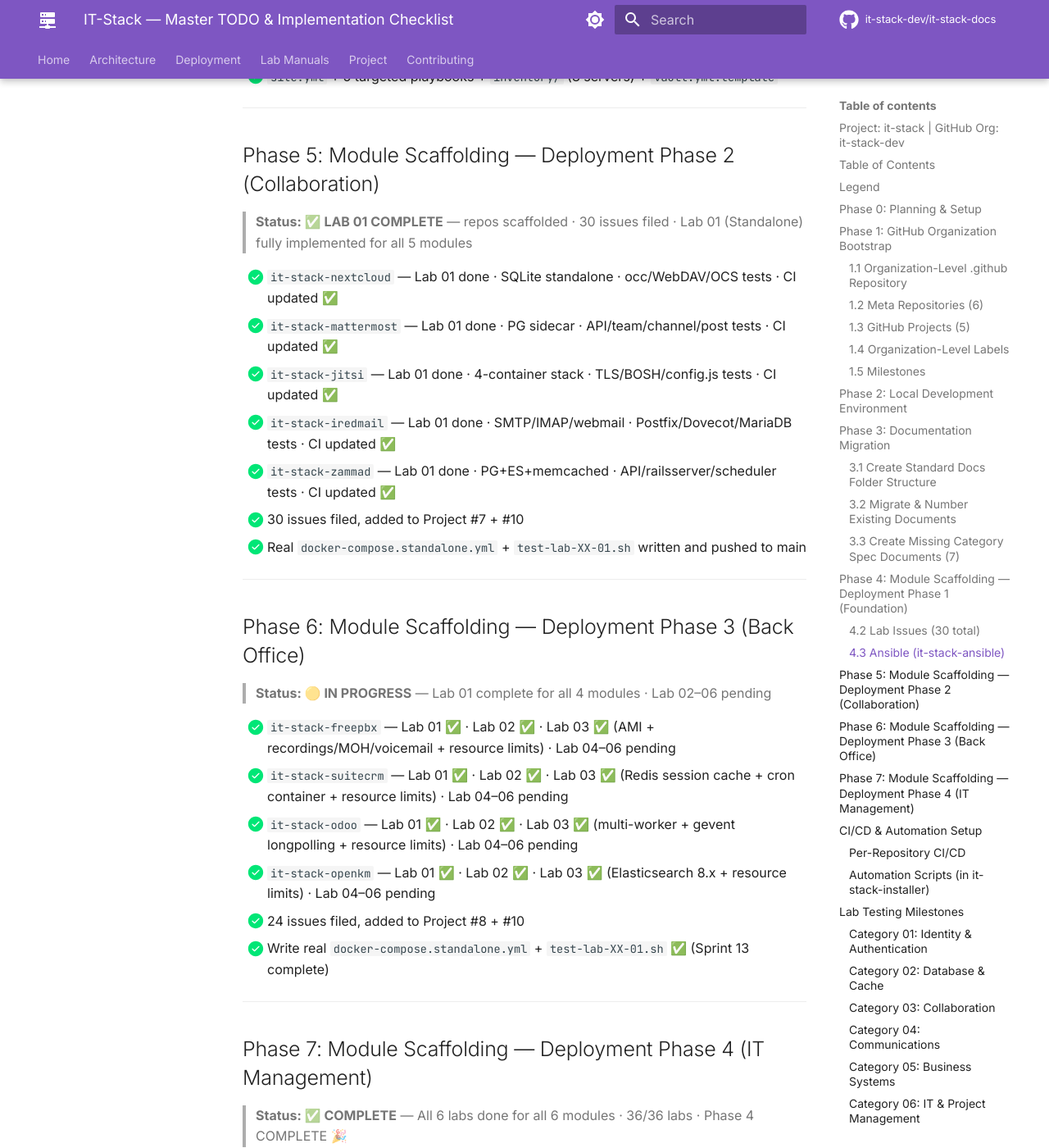
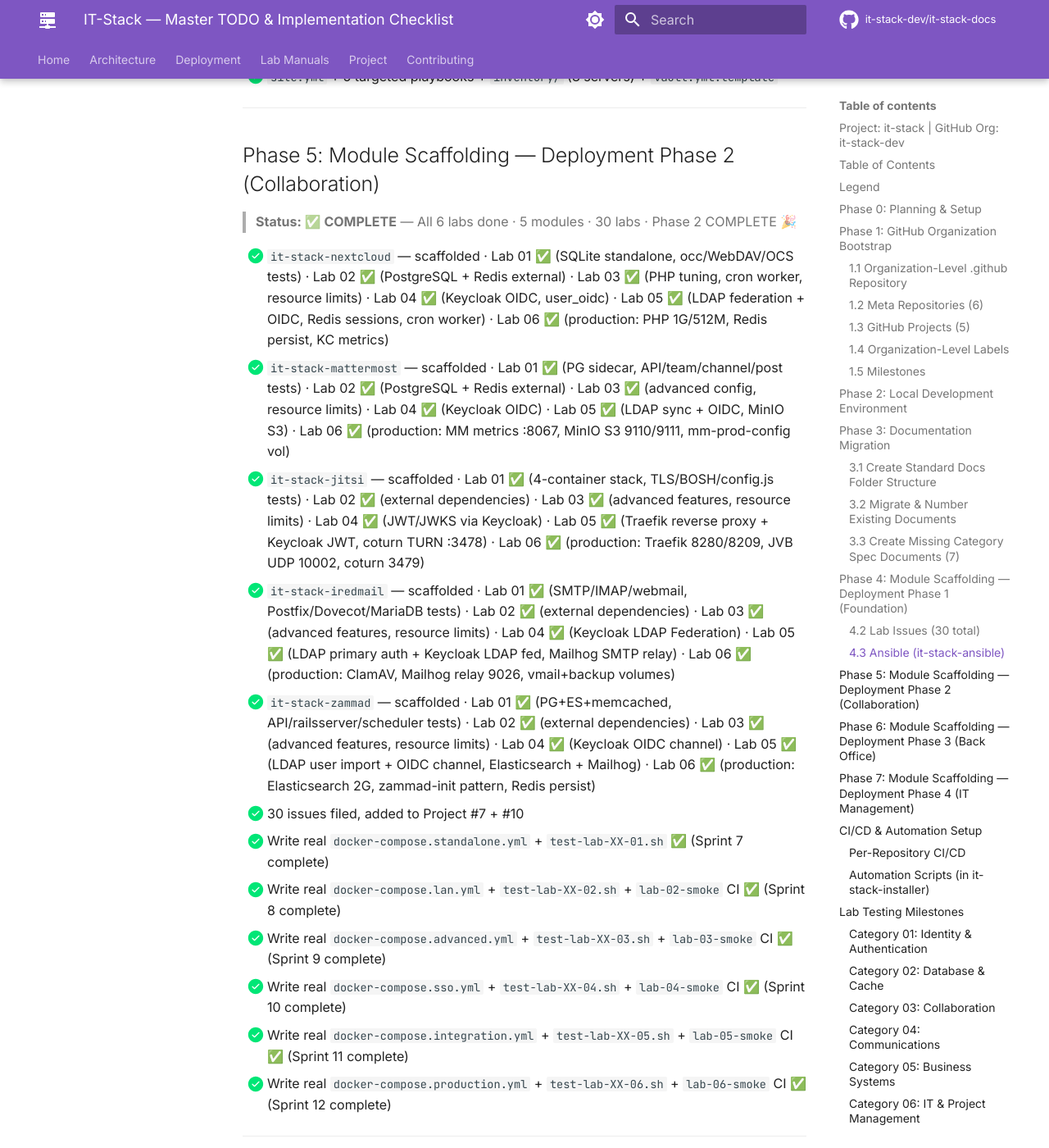
Before and after one commit to it-stack-dev/it-stack-docs, an MkDocs documentation site: the page built from docs/IT-STACK-TODO.md, in a window 1280 px wide and 1400 px high, scrolled down 6824 px. Shown: the whole window at 82% size. Built offline with MkDocs 1.6.1 and Material for MkDocs 9.7.7, drawn with Linux system fonts in a browser that asks for light colours; comment, search, counter and statistics services are not loaded; some of the changed text lies outside the part shown.

Commit message:
docs: Sprint 25 — category spec docs complete, Phase 5+6 status corrected, ES Lab 06 fixed

```diff
--- a/docs/IT-STACK-TODO.md
+++ b/docs/IT-STACK-TODO.md
@@ -122,7 +122,7 @@
 
 ## Phase 3: Documentation Migration
 
-> **Status: ✅ COMPLETE** — 14 docs migrated · MkDocs site live · numbered structure committed
+> **Status: ✅ COMPLETE** — 21 docs total · 14 migrated · 7 category specs written · MkDocs site live · numbered structure committed
 
 ### 3.1 Create Standard Docs Folder Structure
 
@@ -160,13 +160,13 @@
 
 ### 3.3 Create Missing Category Spec Documents (7)
 
-- [ ] `docs/01-core/01-identity.md` — FreeIPA + Keycloak architecture
-- [ ] `docs/01-core/02-database.md` — PostgreSQL + Redis + Elasticsearch
-- [ ] `docs/01-core/03-collaboration.md` — Nextcloud + Mattermost + Jitsi
-- [ ] `docs/01-core/04-communications.md` — iRedMail + FreePBX + Zammad
-- [ ] `docs/01-core/05-business.md` — SuiteCRM + Odoo + OpenKM
-- [ ] `docs/01-core/06-it-management.md` — Taiga + Snipe-IT + GLPI
-- [ ] `docs/01-core/07-infrastructure.md` — Traefik + Zabbix + Graylog
+- [x] `docs/01-core/01-identity.md` — FreeIPA + Keycloak architecture
+- [x] `docs/01-core/02-database.md` — PostgreSQL + Redis + Elasticsearch
+- [x] `docs/01-core/03-collaboration.md` — Nextcloud + Mattermost + Jitsi
+- [x] `docs/01-core/04-communications.md` — iRedMail + FreePBX + Zammad
+- [x] `docs/01-core/05-business.md` — SuiteCRM + Odoo + OpenKM
+- [x] `docs/01-core/06-it-management.md` — Taiga + Snipe-IT + GLPI
+- [x] `docs/01-core/07-infrastructure.md` — Traefik + Zabbix + Graylog
 
 ---
 
@@ -207,28 +207,38 @@ All 5 repos have:
 
 ## Phase 5: Module Scaffolding — Deployment Phase 2 (Collaboration)
 
-> **Status: ✅ LAB 01 COMPLETE** — repos scaffolded · 30 issues filed · Lab 01 (Standalone) fully implemented for all 5 modules
+> **Status: ✅ COMPLETE** — All 6 labs done · 5 modules · 30 labs · Phase 2 COMPLETE 🎉
 
-- [x] `it-stack-nextcloud` — Lab 01 done · SQLite standalone · occ/WebDAV/OCS tests · CI updated ✅
-- [x] `it-stack-mattermost` — Lab 01 done · PG sidecar · API/team/channel/post tests · CI updated ✅
-- [x] `it-stack-jitsi` — Lab 01 done · 4-container stack · TLS/BOSH/config.js tests · CI updated ✅
-- [x] `it-stack-iredmail` — Lab 01 done · SMTP/IMAP/webmail · Postfix/Dovecot/MariaDB tests · CI updated ✅
-- [x] `it-stack-zammad` — Lab 01 done · PG+ES+memcached · API/railsserver/scheduler tests · CI updated ✅
+- [x] `it-stack-nextcloud` — scaffolded · Lab 01 ✅ (SQLite standalone, occ/WebDAV/OCS tests) · Lab 02 ✅ (PostgreSQL + Redis external) · Lab 03 ✅ (PHP tuning, cron worker, resource limits) · Lab 04 ✅ (Keycloak OIDC, user_oidc) · Lab 05 ✅ (LDAP federation + OIDC, Redis sessions, cron worker) · Lab 06 ✅ (production: PHP 1G/512M, Redis persist, KC metrics)
+- [x] `it-stack-mattermost` — scaffolded · Lab 01 ✅ (PG sidecar, API/team/channel/post tests) · Lab 02 ✅ (PostgreSQL + Redis external) · Lab 03 ✅ (advanced config, resource limits) · Lab 04 ✅ (Keycloak OIDC) · Lab 05 ✅ (LDAP sync + OIDC, MinIO S3) · Lab 06 ✅ (production: MM metrics :8067, MinIO S3 9110/9111, mm-prod-config vol)
+- [x] `it-stack-jitsi` — scaffolded · Lab 01 ✅ (4-container stack, TLS/BOSH/config.js tests) · Lab 02 ✅ (external dependencies) · Lab 03 ✅ (advanced features, resource limits) · Lab 04 ✅ (JWT/JWKS via Keycloak) · Lab 05 ✅ (Traefik reverse proxy + Keycloak JWT, coturn TURN :3478) · Lab 06 ✅ (production: Traefik 8280/8209, JVB UDP 10002, coturn 3479)
+- [x] `it-stack-iredmail` — scaffolded · Lab 01 ✅ (SMTP/IMAP/webmail, Postfix/Dovecot/MariaDB tests) · Lab 02 ✅ (external dependencies) · Lab 03 ✅ (advanced features, resource limits) · Lab 04 ✅ (Keycloak LDAP Federation) · Lab 05 ✅ (LDAP primary auth + Keycloak LDAP fed, Mailhog SMTP relay) · Lab 06 ✅ (production: ClamAV, Mailhog relay 9026, vmail+backup volumes)
+- [x] `it-stack-zammad` — scaffolded · Lab 01 ✅ (PG+ES+memcached, API/railsserver/scheduler tests) · Lab 02 ✅ (external dependencies) · Lab 03 ✅ (advanced features, resource limits) · Lab 04 ✅ (Keycloak OIDC channel) · Lab 05 ✅ (LDAP user import + OIDC channel, Elasticsearch + Mailhog) · Lab 06 ✅ (production: Elasticsearch 2G, zammad-init pattern, Redis persist)
 - [x] 30 issues filed, added to Project #7 + #10
-- [x] Real `docker-compose.standalone.yml` + `test-lab-XX-01.sh` written and pushed to main
+- [x] Write real `docker-compose.standalone.yml` + `test-lab-XX-01.sh` ✅ (Sprint 7 complete)
+- [x] Write real `docker-compose.lan.yml` + `test-lab-XX-02.sh` + `lab-02-smoke` CI ✅ (Sprint 8 complete)
+- [x] Write real `docker-compose.advanced.yml` + `test-lab-XX-03.sh` + `lab-03-smoke` CI ✅ (Sprint 9 complete)
+- [x] Write real `docker-compose.sso.yml` + `test-lab-XX-04.sh` + `lab-04-smoke` CI ✅ (Sprint 10 complete)
+- [x] Write real `docker-compose.integration.yml` + `test-lab-XX-05.sh` + `lab-05-smoke` CI ✅ (Sprint 11 complete)
+- [x] Write real `docker-compose.production.yml` + `test-lab-XX-06.sh` + `lab-06-smoke` CI ✅ (Sprint 12 complete)
 
 ---
 
 ## Phase 6: Module Scaffolding — Deployment Phase 3 (Back Office)
 
-> **Status: 🟡 IN PROGRESS** — Lab 01 complete for all 4 modules · Lab 02–06 pending
+> **Status: ✅ COMPLETE** — All 6 labs done · 4 modules · 24 labs · Phase 3 COMPLETE 🎉
 
-- [x] `it-stack-freepbx` — Lab 01 ✅ · Lab 02 ✅ · Lab 03 ✅ (AMI + recordings/MOH/voicemail + resource limits) · Lab 04–06 pending
-- [x] `it-stack-suitecrm` — Lab 01 ✅ · Lab 02 ✅ · Lab 03 ✅ (Redis session cache + cron container + resource limits) · Lab 04–06 pending
-- [x] `it-stack-odoo` — Lab 01 ✅ · Lab 02 ✅ · Lab 03 ✅ (multi-worker + gevent longpolling + resource limits) · Lab 04–06 pending
-- [x] `it-stack-openkm` — Lab 01 ✅ · Lab 02 ✅ · Lab 03 ✅ (Elasticsearch 8.x + resource limits) · Lab 04–06 pending
+- [x] `it-stack-freepbx` — scaffolded · Lab 01 ✅ · Lab 02 ✅ · Lab 03 ✅ (AMI + recordings/MOH/voicemail + resource limits) · Lab 04 ✅ (Keycloak OIDC) · Lab 05 ✅ (SuiteCRM CTI + Zammad webhook) · Lab 06 ✅ (production: restart policy, resource limits)
+- [x] `it-stack-suitecrm` — scaffolded · Lab 01 ✅ · Lab 02 ✅ · Lab 03 ✅ (Redis session cache + cron container + resource limits) · Lab 04 ✅ (Keycloak SAML) · Lab 05 ✅ (Odoo JSONRPC + Nextcloud CalDAV) · Lab 06 ✅ (production: restart policy, resource limits)
+- [x] `it-stack-odoo` — scaffolded · Lab 01 ✅ · Lab 02 ✅ · Lab 03 ✅ (multi-worker + gevent longpolling + resource limits) · Lab 04 ✅ (Keycloak OIDC) · Lab 05 ✅ (WireMock API mocks) · Lab 06 ✅ (production: restart policy, resource limits)
+- [x] `it-stack-openkm` — scaffolded · Lab 01 ✅ · Lab 02 ✅ · Lab 03 ✅ (Elasticsearch 8.x + resource limits) · Lab 04 ✅ (Keycloak SAML) · Lab 05 ✅ (WireMock API mocks) · Lab 06 ✅ (production: restart policy, resource limits)
 - [x] 24 issues filed, added to Project #8 + #10
 - [x] Write real `docker-compose.standalone.yml` + `test-lab-XX-01.sh` ✅ (Sprint 13 complete)
+- [x] Write real `docker-compose.lan.yml` + `test-lab-XX-02.sh` + `lab-02-smoke` CI ✅ (Sprint 14 complete)
+- [x] Write real `docker-compose.advanced.yml` + `test-lab-XX-03.sh` + `lab-03-smoke` CI ✅ (Sprint 15 complete)
+- [x] Write real `docker-compose.sso.yml` + `test-lab-XX-04.sh` + `lab-04-smoke` CI ✅ (Sprint 16 complete)
+- [x] Write real `docker-compose.integration.yml` + `test-lab-XX-05.sh` + `lab-05-smoke` CI ✅ (Sprint 17 complete)
+- [x] Write real `docker-compose.production.yml` + `test-lab-XX-06.sh` + `lab-06-smoke` CI ✅ (Sprint 18 complete)
 
 ---
 
@@ -305,7 +315,7 @@ All 5 repos have:
 |--------|--------|--------|--------|--------|--------|--------|
 | 03 · PostgreSQL | [x] | [x] | [x] | [x] | [x] | [x] |
 | 04 · Redis | [x] | [x] | [x] | [x] | [x] | [x] |
-| 05 · Elasticsearch | [x] | [x] | [x] | [x] | [x] | [ ] |
+| 05 · Elasticsearch | [x] | [x] | [x] | [x] | [x] | [x] |
 
 ### Category 03: Collaboration
 
@@ -494,4 +504,4 @@ All 5 repos have:
 
 **Document Version:** 2.0
 **Project:** IT-Stack | **Org:** it-stack-dev
-**Last Updated:** 2026-03-04 — Phase 4 Lab 06 complete (120/120 labs, 100.0%) — Sprint 24 done ✅ — **ALL 120 LABS COMPLETE! 🎉**
+**Last Updated:** 2026-03-05 — Sprint 25: 7 category spec docs complete · Phase 5 + 6 status corrected · ES Lab 06 table fixed — Sprint 25 done ✅
```
Also changed, not shown: CHANGELOG.md (+28 -0 lines).
